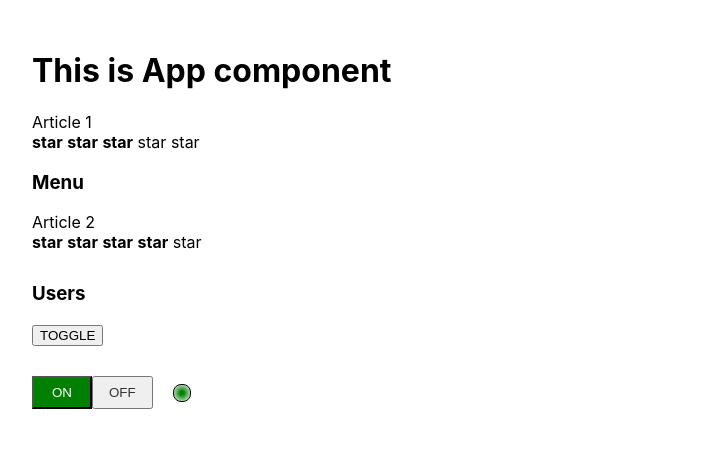
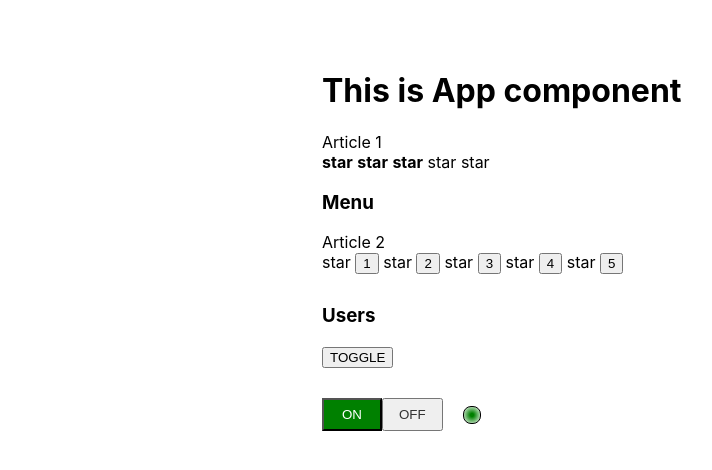
Before and after one commit to filatow/kabzda, a React (Create React App) app: page / in a window 1280 px wide. Shown: the top 470 px of the page, without its empty margins (18-730 px from the left). Built offline with nearby package versions, Linux system fonts and the light colour scheme.

Commit message:
Did UncontrolledRating component

```diff
--- a/src/App.css
+++ b/src/App.css
@@ -1,5 +1,7 @@
 .App {
+  width: 600px;
   padding: 30px 50px;
+  margin: 20px auto;
 }
 
 .App-logo {
--- a/src/App.tsx
+++ b/src/App.tsx
@@ -4,6 +4,7 @@ import Rating from "./components/Raiting/Rating";
 import Accordion from "./components/Accordion/Accordion";
 import {OnOff} from './components/OnOff/OnOff';
 import UncontrolledAccordion from './components/UncontrolledAccordion/UncontrolledAccordion';
+import UncontrolledRating from './components/UncontrolledRating/UncontrolledRating';
 
 type PageTitlePropsType = {
     title: string
@@ -17,7 +18,8 @@ function App() {
             <Rating value={3}/>
             <Accordion titleValue={"Menu"} collapsed={true}/>
             Article 2
-            <Rating value={4}/>
+            {/*<Rating value={4}/>*/}
+            <UncontrolledRating />
             {/*<Accordion titleValue={"Users"} collapsed={false}/>*/}
             <UncontrolledAccordion titleValue={"Users"}/>
             <OnOff on={true} />
--- /dev/null
+++ b/src/components/UncontrolledRating/UncontrolledRating.tsx
@@ -0,0 +1,30 @@
+import React, {useState} from 'react';
+
+type UncontrolledRatingPropsType = {}
+
+type StarPropsType = {
+    selected: boolean
+}
+
+function UncontrolledRating(props: UncontrolledRatingPropsType) {
+    const [value, setValue] = useState(0);
+
+    return (
+        <div>
+            <Star selected={value > 0}/><button onClick={() => setValue(1)}>1</button>
+            <Star selected={value > 1}/><button onClick={() => setValue(2)}>2</button>
+            <Star selected={value > 2}/><button onClick={() => setValue(3)}>3</button>
+            <Star selected={value > 3}/><button onClick={() => setValue(4)}>4</button>
+            <Star selected={value > 4}/><button onClick={() => setValue(5)}>5</button>
+        </div>
+    );
+}
+
+function Star(props: StarPropsType) {
+    if (props.selected) {
+        return <span><b> star</b> </span>;
+    }
+    return <span> star </span>;
+}
+
+export default UncontrolledRating;
```
